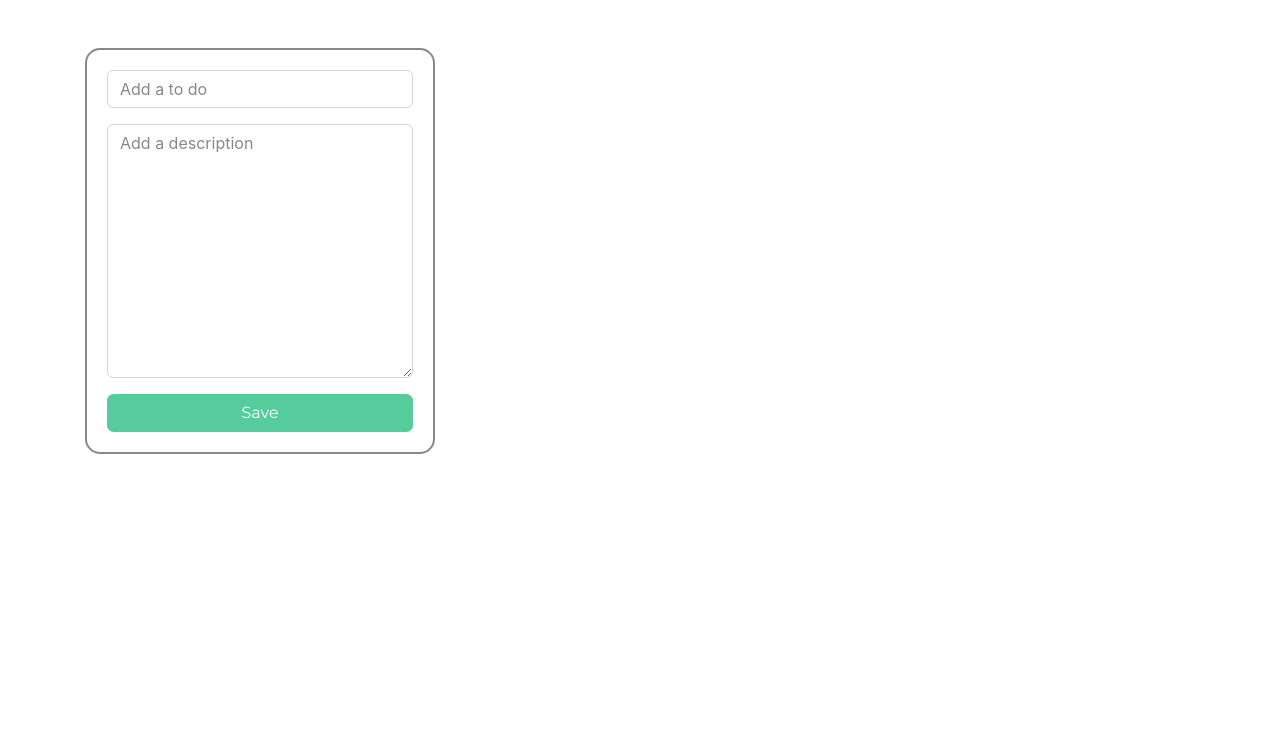
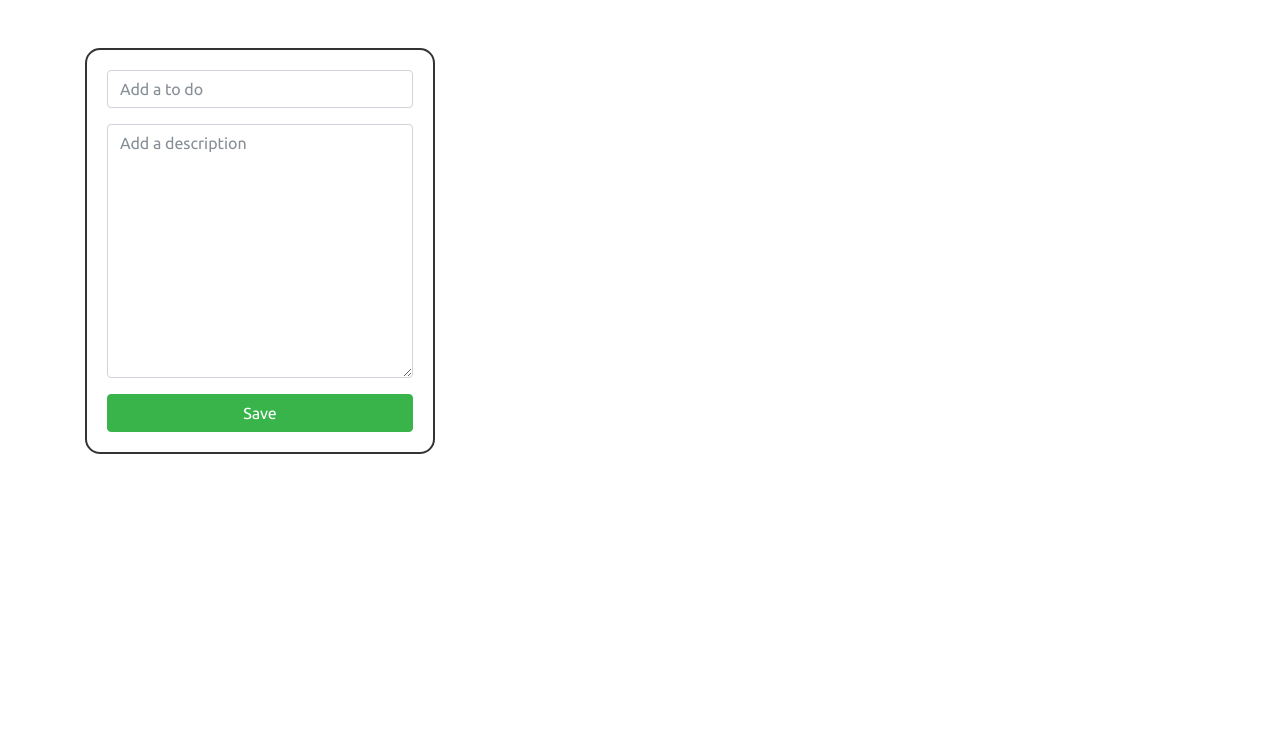
Before and after one commit to jromano743/TaskApp, a plain HTML site: page docs/index.html in a window 1280 px wide. Shown: the part 56-800 px from the top of the page. Drawn offline with nearby package versions, Linux system fonts and the light colour scheme.

Commit message:
To github pages

```diff
--- a/index.html
+++ b/docs/index.html
@@ -4,7 +4,7 @@
     <meta charset="UTF-8">
     <meta name="viewport" content="width=device-width, initial-scale=1.0">
     <title>Javascript task app</title>
-    <link rel="stylesheet" href="https://bootswatch.com/4/minty/bootstrap.min.css">
+    <link rel="stylesheet" href="https://bootswatch.com/4/united/bootstrap.min.css">
 </head>
 <body>
     <!-- NAVIGATION -->
```
Also changed, not shown: docs/App.js (renamed from App.js).
